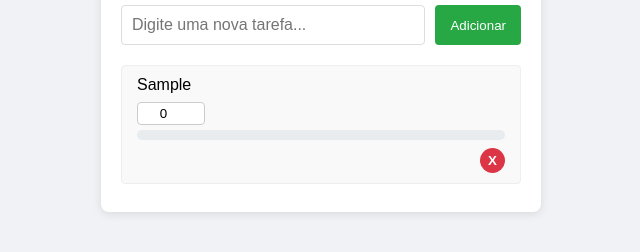
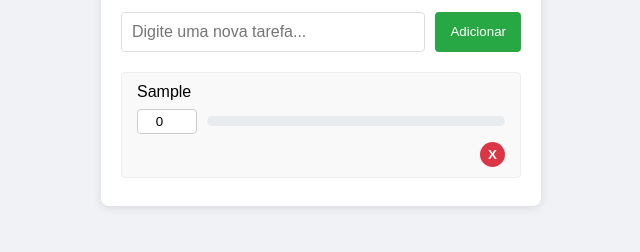
Before and after one commit to SauloOliveira358/atividade8, a plain HTML site: page index.html in a window 1280 px wide. Both pictures are taken after typing "Sample" into the empty fields and a click on the button "Adicionar". Shown: the part 346-598 px from the top of the page, without its empty margins (319-959 px from the left). Drawn offline with Linux system fonts and the light colour scheme.

Commit message:
alteracoes

```diff
--- a/script.js
+++ b/script.js
@@ -61,8 +61,13 @@ document.addEventListener("DOMContentLoaded", function() {
             }
         });
 
-        progressoContainer.appendChild(inputProgresso);
-        progressoContainer.appendChild(barraProgresso);
+       const progressoLinha = document.createElement("div");
+progressoLinha.className = "progresso-linha";
+
+progressoLinha.appendChild(inputProgresso);
+progressoLinha.appendChild(barraProgresso);
+
+progressoContainer.appendChild(progressoLinha);
         // =====================================
 
         const botaoDeletar = document.createElement("button");
--- a/style.css
+++ b/style.css
@@ -122,3 +122,41 @@ li span.concluida {
     border-radius: 5px;
     transition: width 0.3s ease;
 }
+
+.progresso-container {
+    display: flex;
+    flex-direction: column;
+    gap: 5px;
+}
+
+/* Linha horizontal com input + barra */
+.progresso-linha {
+    display: flex;
+    align-items: center;
+    gap: 10px;
+}
+
+.input-progresso {
+    width: 50px;
+    padding: 4px;
+    text-align: center;
+    border: 1px solid #ccc;
+    border-radius: 4px;
+}
+
+/* Barra ocupa o resto da linha */
+.barra-progresso {
+    flex-grow: 1;
+    height: 10px;
+    background-color: #e9ecef;
+    border-radius: 5px;
+    overflow: hidden;
+}
+
+.barra-interna {
+    height: 100%;
+    width: 0%;
+    background-color: #ffc107;
+    border-radius: 5px;
+    transition: width 0.3s ease;
+}
```
